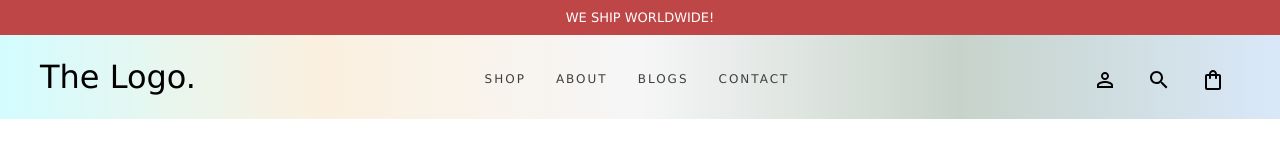
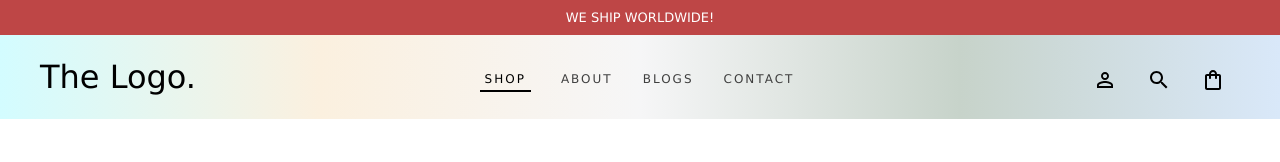
Before and after one commit to yakubu-josiah/TimzyClassic_client, a React (Create React App) app in the folder client/: page /pages/shop in a window 1280 px wide. Shown: the top 162 px of the page. Built offline with nearby package versions, Linux system fonts and the light colour scheme.

Commit message:
fix(core): renamed route to Shop page

```diff
--- a/client/src/components/Layout/Header/HamburgerMenu.jsx
+++ b/client/src/components/Layout/Header/HamburgerMenu.jsx
@@ -21,7 +21,7 @@ export default function HamburgerMenu() {
             <div className="HB_menu">
                 <div>
                     <ul>
-                        <li><Link onClick={toggleMenu} to="/pages/products">Shop</Link></li>
+                        <li><Link onClick={toggleMenu} to="/pages/shop">Shop</Link></li>
                         <li><Link onClick={toggleMenu} to="/pages/about-us">About</Link></li>
                         <li><Link onClick={toggleMenu} to="/pages/blogs">Blogs</Link></li>
                         <li><Link onClick={toggleMenu} to="/pages/contact-us">Contact</Link></li>
--- a/client/src/components/Layout/Header/Header.jsx
+++ b/client/src/components/Layout/Header/Header.jsx
@@ -31,7 +31,7 @@ export default function Header() {
 
             <div className="HD_menu">
               <ul>
-                <li><Link className={`${checkRoute("/pages/products") && "HD_active"}`} to="/pages/products">Shop</Link></li>
+                <li><Link className={`${checkRoute("/pages/shop") && "HD_active"}`} to="/pages/shop">Shop</Link></li>
                 <li><Link className={`${checkRoute("/pages/about-us") && "HD_active"}`} to="/pages/about-us">About</Link></li>
                 <li><Link className={`${checkRoute("/pages/blogs") && "HD_active"}`} to="/pages/blogs">Blogs</Link></li>
                 <li><Link className={`${checkRoute("/pages/contact-us") && "HD_active"}`} to="/pages/contact-us">Contact</Link></li>
--- a/client/src/pages/Home/HeroBanner.jsx
+++ b/client/src/pages/Home/HeroBanner.jsx
@@ -24,7 +24,7 @@ export default function HeroBanner() {
             <h5>The</h5>
             <h1>Breezy <span>collection</span></h1>
           </div>
-          <Link to="/pages/products"><button>SHOP NOW</button></Link>
+          <Link to="/pages/shop"><button>SHOP NOW</button></Link>
         </div>
       </div>
     </>
```
